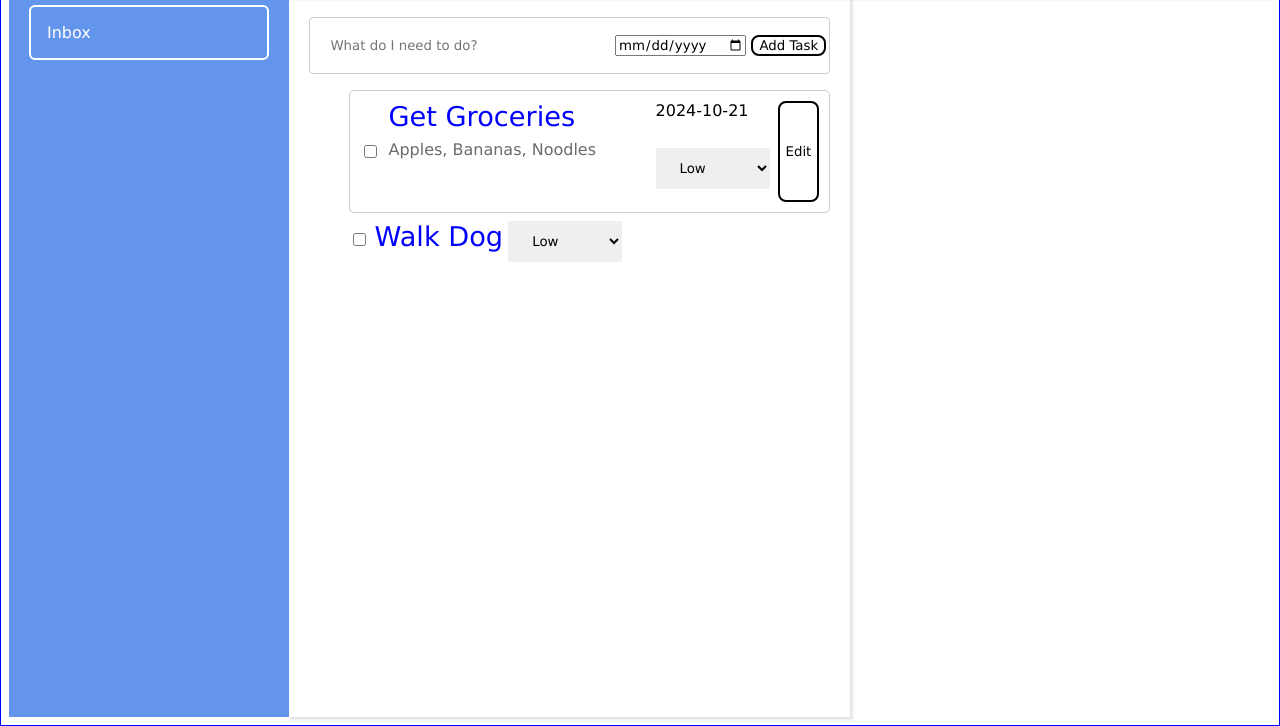
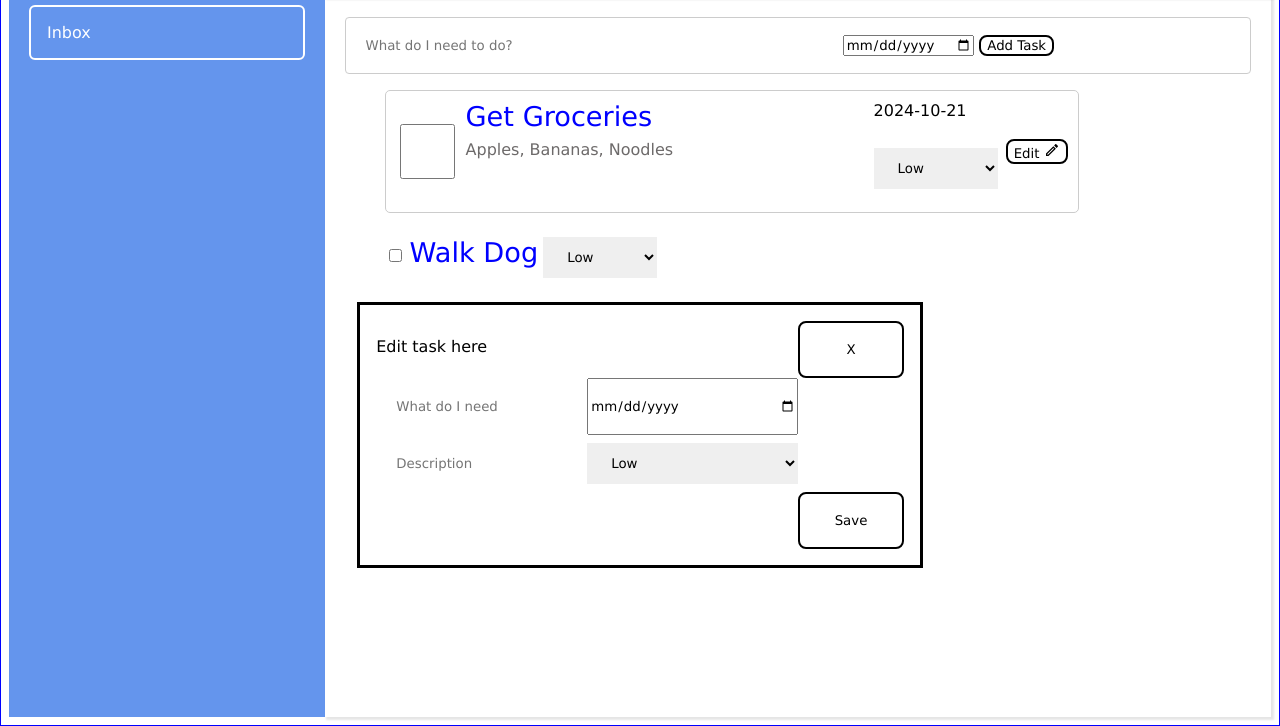
Before and after one commit to fugbot/odin-todo-list, a website built with webpack: page src/index.html in a window 1280 px wide. Shown: the part 133-859 px from the top of the page. Built offline with nearby package versions, Linux system fonts and the light colour scheme.

Commit message:
Add styling

```diff
--- a/src/index.html
+++ b/src/index.html
@@ -47,7 +47,9 @@
                   <option value="med">Medium</option>
                   <option value="high">High</option>
                 </select>
-                <button class="edit">Edit</button>
+                <button class="edit">Edit
+                  <svg xmlns="http://www.w3.org/2000/svg" viewBox="0 0 24 24"><title>pencil-outline</title><path d="M14.06,9L15,9.94L5.92,19H5V18.08L14.06,9M17.66,3C17.41,3 17.15,3.1 16.96,3.29L15.13,5.12L18.88,8.87L20.71,7.04C21.1,6.65 21.1,6 20.71,5.63L18.37,3.29C18.17,3.09 17.92,3 17.66,3M14.06,6.19L3,17.25V21H6.75L17.81,9.94L14.06,6.19Z" /></svg>
+                </button>
               </div>
             </li>
 
@@ -81,7 +83,7 @@
             <option value="med">Medium</option>
             <option value="high">High</option>
           </select>
-          <span class="close">X</span>
+          <button class="close">X</span>
         </dialog>
 
 
--- a/src/style.css
+++ b/src/style.css
@@ -9,7 +9,7 @@
 /* Page Container */
 .page-container {
   display: grid;
-  grid-template-columns: 1fr 2fr 1.5fr;
+  grid-template-columns: 1fr 3fr;
   grid-template-rows: 1fr 90vh;
 
 }
@@ -50,23 +50,19 @@ input#project-name-input {
   border: solid #ffffff 2px;
   border-radius: 6px;
   padding: 1rem;
+  margin-bottom: 8px;
 }
 
 .header {
-  grid-area: 1 / 2 / 2 / 4;
+  grid-area: 1 / 2 / 2 / -1;
   box-shadow: 2px 2px 2px 1px rgb(0 0 0 / 10%);
 
 }
 
 .main {
-  grid-area: 2 / 2 / 3 / 3;
+  grid-area: 2 / 2 / 3 / -1;
   box-shadow: 2px 2px 2px 1px rgb(0 0 0 / 10%);
 }
-
-.description-view {
-  grid-area: 2 / 3 / 3 / 4;
-}
-
 
 
 /* task input */
@@ -94,6 +90,10 @@ select {
 }
 
 /* task list items */
+ul.task-list {
+  margin-bottom: 16px;
+}
+
 div.task-item {
   border: 1px solid #ccc;
   border-radius: 5px;
@@ -108,6 +108,7 @@ div.task-item {
 li {
   display: flex;
   gap: 10px;
+  margin-bottom: 16px;
 }
 
 input[type="checkbox"]:checked ~ span {
@@ -140,6 +141,47 @@ input[type="checkbox"] {
   align-self: start;
 }
 
-.edit {
+button.edit svg {
+  width: 16px;
+  height: 16px;
+}
+
+button.edit {
   grid-area: 1 / 4 / 3 / 5;
+  align-self:center;
 }
+
+/* edit modal */
+dialog {
+  display: grid;
+  grid-template-columns: 2fr 2fr 1fr;
+  grid-template-rows: repeat(4, 1fr);
+}
+
+dialog> p {
+  grid-area: 1/1/2/2;
+}
+
+#edit-task-name {
+  grid-area: 2/1/3/2;
+}
+
+#edit-description {
+  grid-area: 3/1/4/2;
+}
+
+#edit-date {
+  grid-area: 2/2/3/3;
+}
+
+#edit-priority{
+  grid-area: 3/2/4/3;
+}
+
+#edit-confirm {
+  grid-area: 4/3/5/4;
+}
+
+button.close {
+  grid-area: 1/3/2/4;
+}
```
